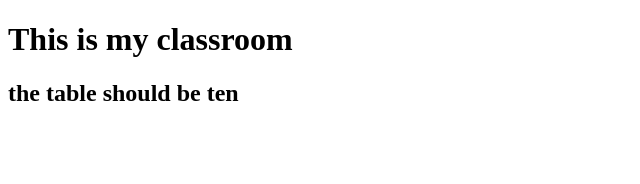
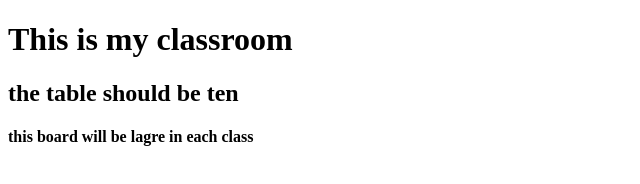
Before and after one commit to onukoPraise/myclassroom, a plain HTML site: page index.html in a window 1280 px wide. Shown: the whole page, without its empty margins (0-640 px from the left). Drawn offline with Linux system fonts and the light colour scheme.

Commit message:
add board to each class

```diff
--- a/index.html
+++ b/index.html
@@ -9,5 +9,6 @@
 <body>
     <h1> This is my classroom </h1>
     <h2> the table should be ten </h2>
+    <h4> this board will be lagre in each class </h4>
 </body>
 </html>
```
